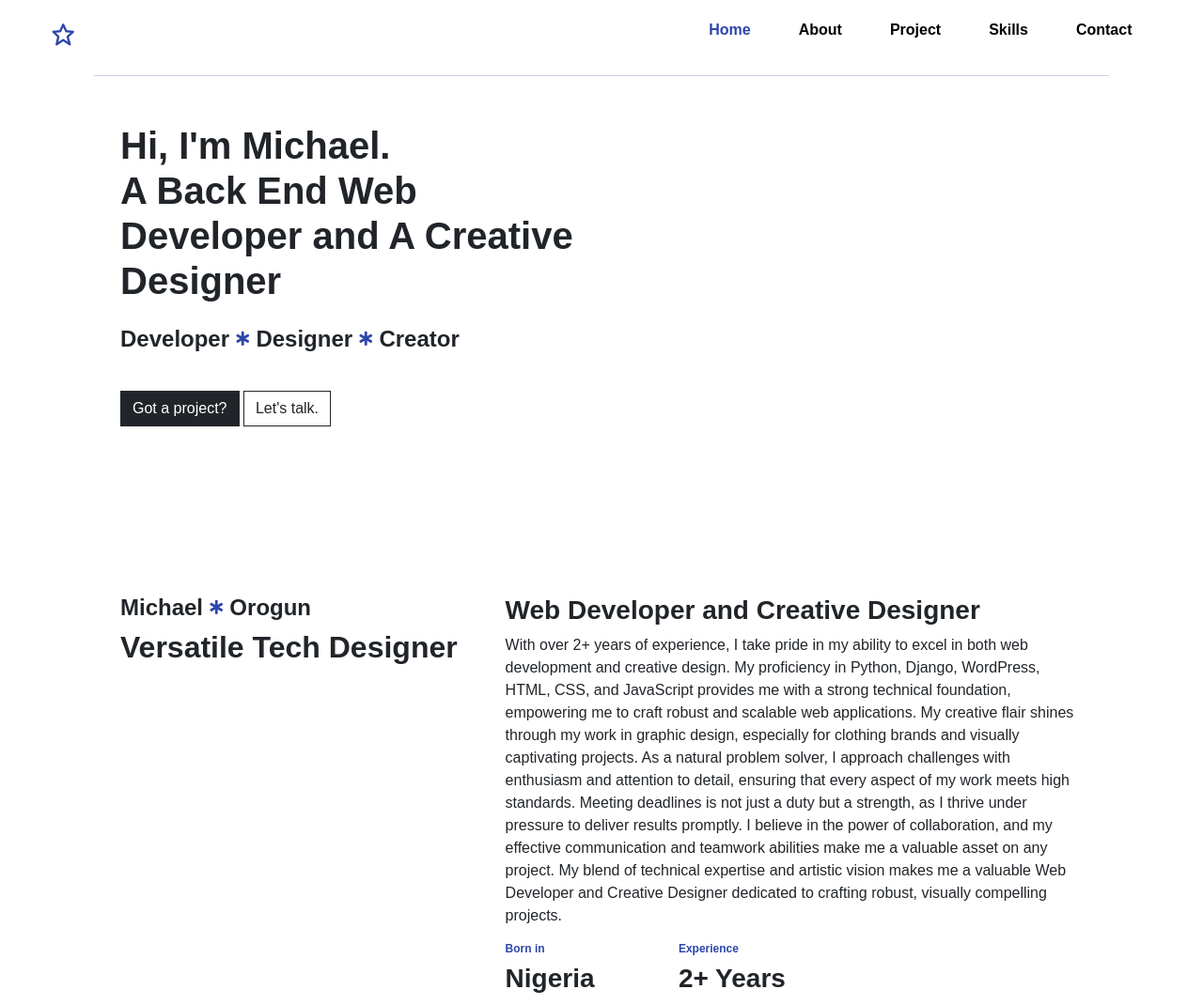
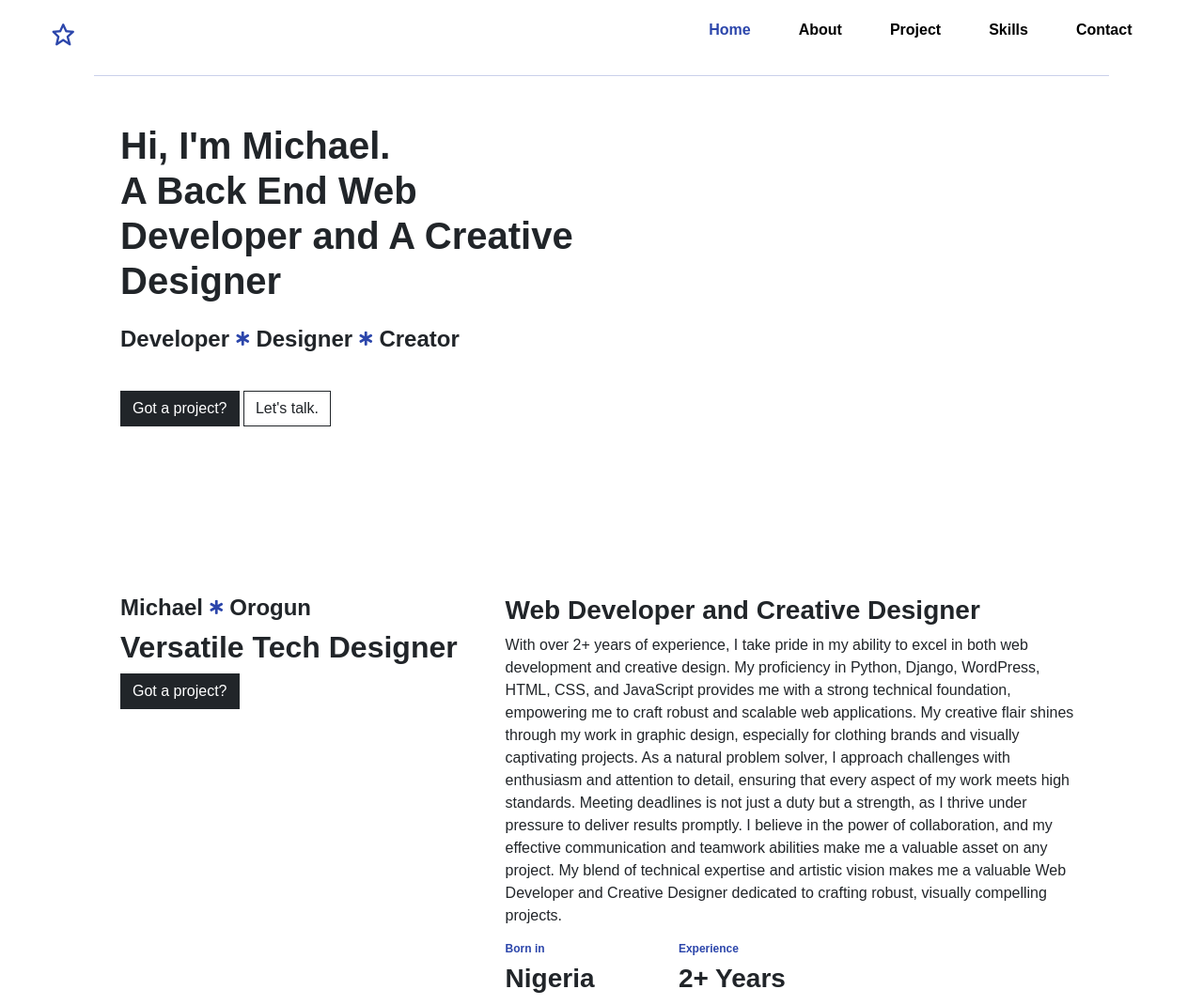
Before and after one commit to SeniorSoftwareDevMicheal/michael-s-portfolio, a plain HTML site: page index.html in a window 1280 px wide. Shown: the top 1070 px of the page at 94% size. Drawn offline with nearby package versions, Linux system fonts and the light colour scheme.

Commit message:
2nd commit

```diff
--- a/index.html
+++ b/index.html
@@ -64,6 +64,10 @@
     <div class="b2a">
       <h4>Michael <i class="fa-2xs fa-solid fa-star-of-life icon-color"></i> Orogun </h4>
       <h2>Versatile Tech Designer</h2>
+      <a href="/static/MICHAEL OROGUN cv.pdf" target="_blank" rel="noopener noreferrer">
+        <button class="btn btn-dark rounded-0">Got a project?</button>
+      </a>
+
     </div>
     <div class="b2b">
       <h3>Web Developer and Creative Designer </h3>
```
Also changed, not shown: 1 other file.
